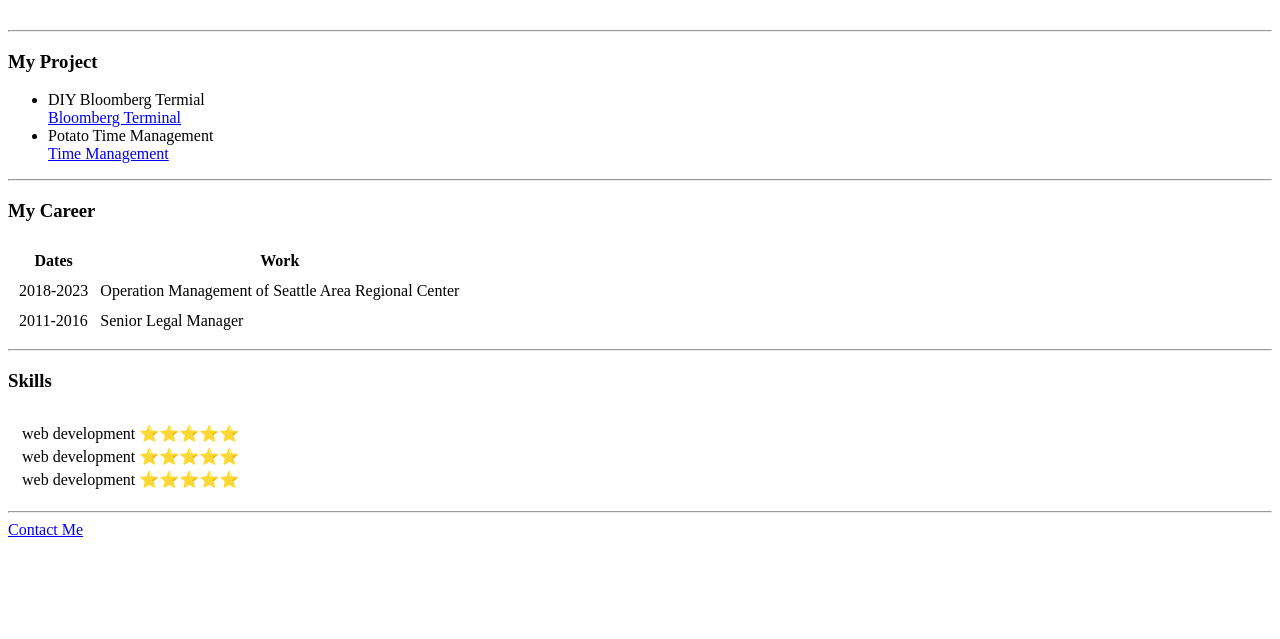
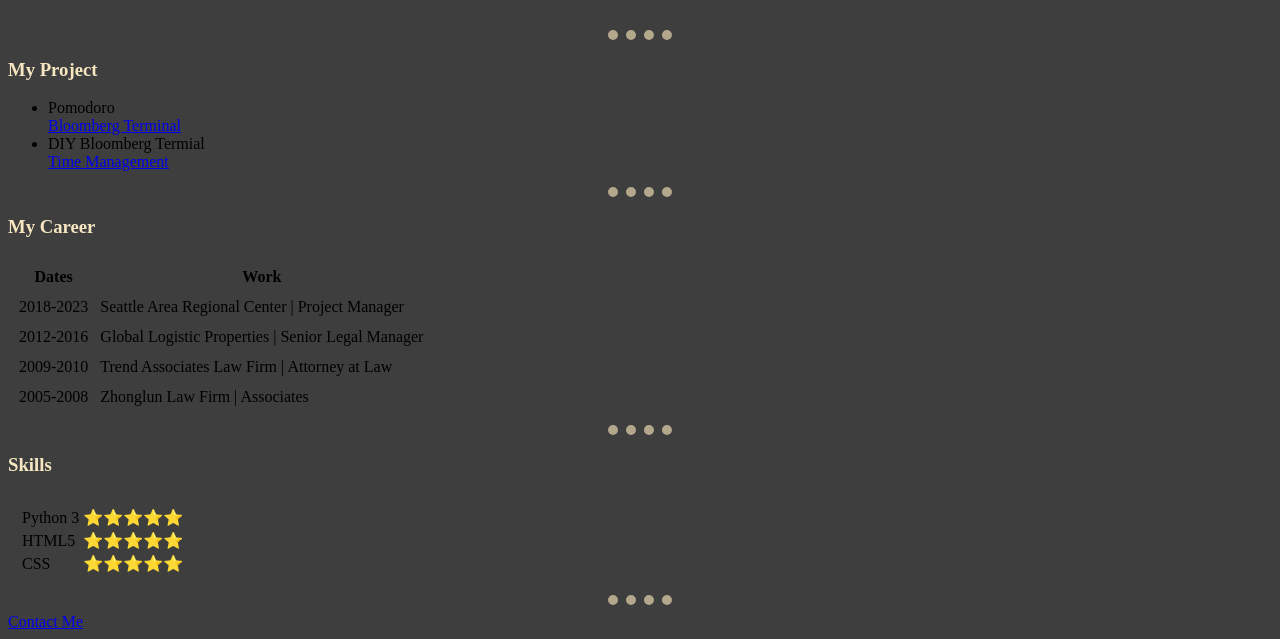
Before and after one commit to shiyinxi/CV, a plain HTML site: page index.html in a window 1280 px wide. Shown: the part 182-821 px from the top of the page. Before the commit the page ends 800 px from the top, so only its background shows below. Drawn offline with Linux system fonts and the light colour scheme.

Commit message:
Update details of CV

```diff
--- a/index.html
+++ b/index.html
@@ -5,6 +5,7 @@
     <meta http-equiv="X-UA-Compatible" content="IE=edge">
     <meta name="viewport" content="width=device-width, initial-scale=1.0">
     <title>Document</title>
+    <link rel="stylesheet" href="style.css">
 </head>
 <body>
     <table cellspacing="20">
@@ -20,8 +21,8 @@
     <hr>
     <h3>My Project</h3>
     <ul>
-        <li>DIY Bloomberg Termial</li><a href="link">Bloomberg Terminal</a>
-        <li>Potato Time Management</li><a href="link">Time Management</a>
+        <li>Pomodoro</li><a href="link">Bloomberg Terminal</a>
+        <li>DIY Bloomberg Termial</li><a href="link">Time Management</a>
     </ul>
     <hr>
     <h3>My Career</h3>
@@ -35,11 +36,19 @@
         <tbody>
           <tr>
             <td>2018-2023</td>
-            <td>Operation Management of Seattle Area Regional Center</td>
+            <td>Seattle Area Regional Center | Project Manager</td>
         </tr>
         <tr>
-            <td>2011-2016</td>
-            <td>Senior Legal Manager</td>
+            <td>2012-2016</td>
+            <td>Global Logistic Properties | Senior Legal Manager</td>
+        </tr>
+        <tr>
+            <td>2009-2010</td>
+            <td>Trend Associates Law Firm | Attorney at Law</td>
+        </tr>
+        <tr>
+            <td>2005-2008</td>
+            <td>Zhonglun Law Firm | Associates</td>
         </tr>
         </tbody>
         <tfoot>
@@ -53,15 +62,15 @@
             <td>
                 <table>
                     <tr>
-                        <td>web development</td>
+                        <td>Python 3</td>
                         <td>⭐⭐⭐⭐⭐</td>
                     </tr>
                     <tr>
-                        <td>web development</td>
+                        <td>HTML5</td>
                         <td>⭐⭐⭐⭐⭐</td>
                     </tr>
                     <tr>
-                        <td>web development</td>
+                        <td>CSS</td>
                         <td>⭐⭐⭐⭐⭐</td>
                     </tr>
                 </table>
--- /dev/null
+++ b/style.css
@@ -0,0 +1,18 @@
+    body {
+        background-color:#3E3E3E;
+    }
+    hr {
+        border-style: none;
+        border-top-style: dotted;
+        border-color: #B3A78C;
+        border-width: 10px;
+        width: 5%
+
+    }
+
+    h1 {
+        color: #F6E7C1
+    }
+    h3 {
+        color: #F6E7c1
+    }
```
Also changed, not shown: contact_me.html (+4 -3 lines).
